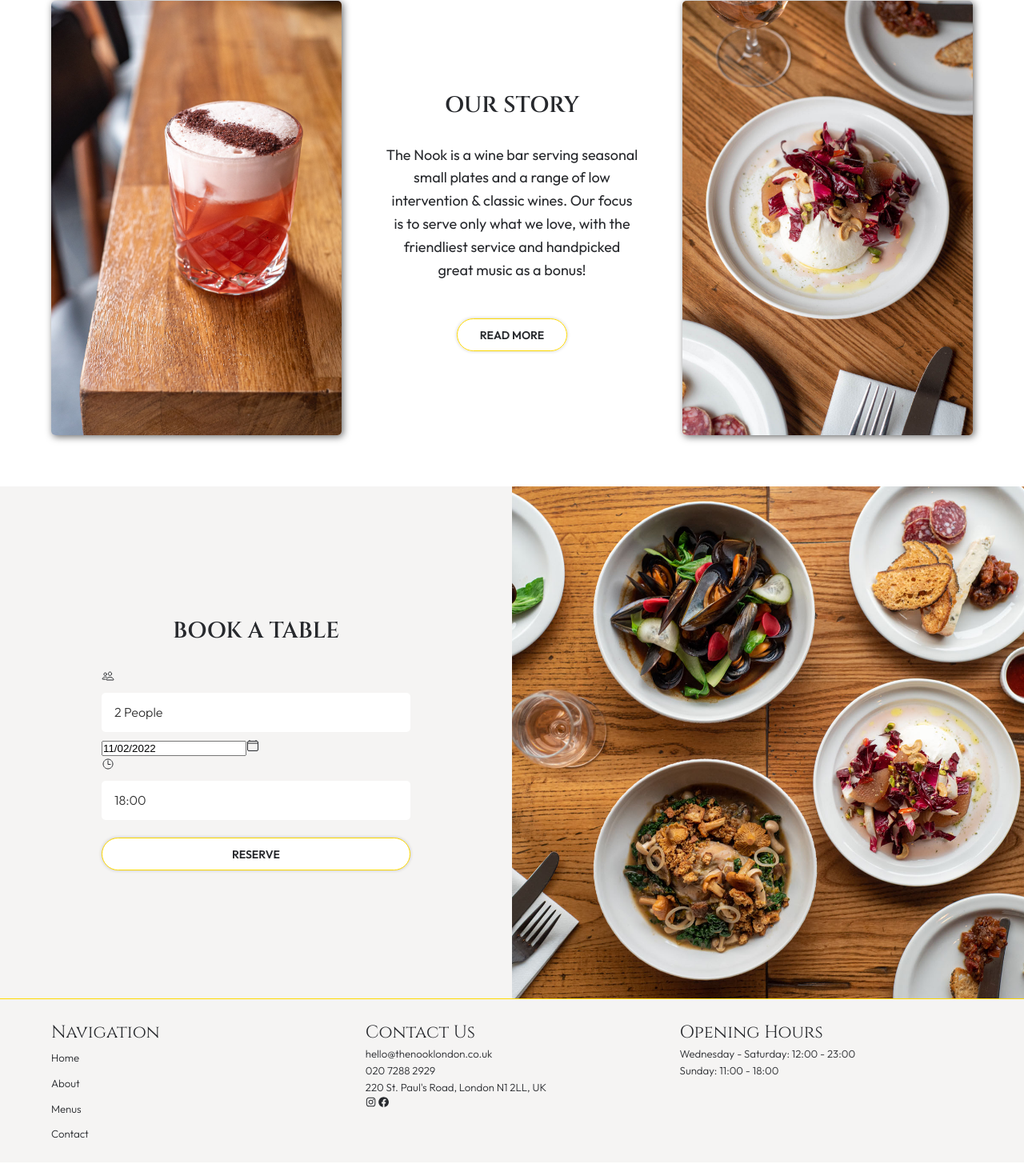
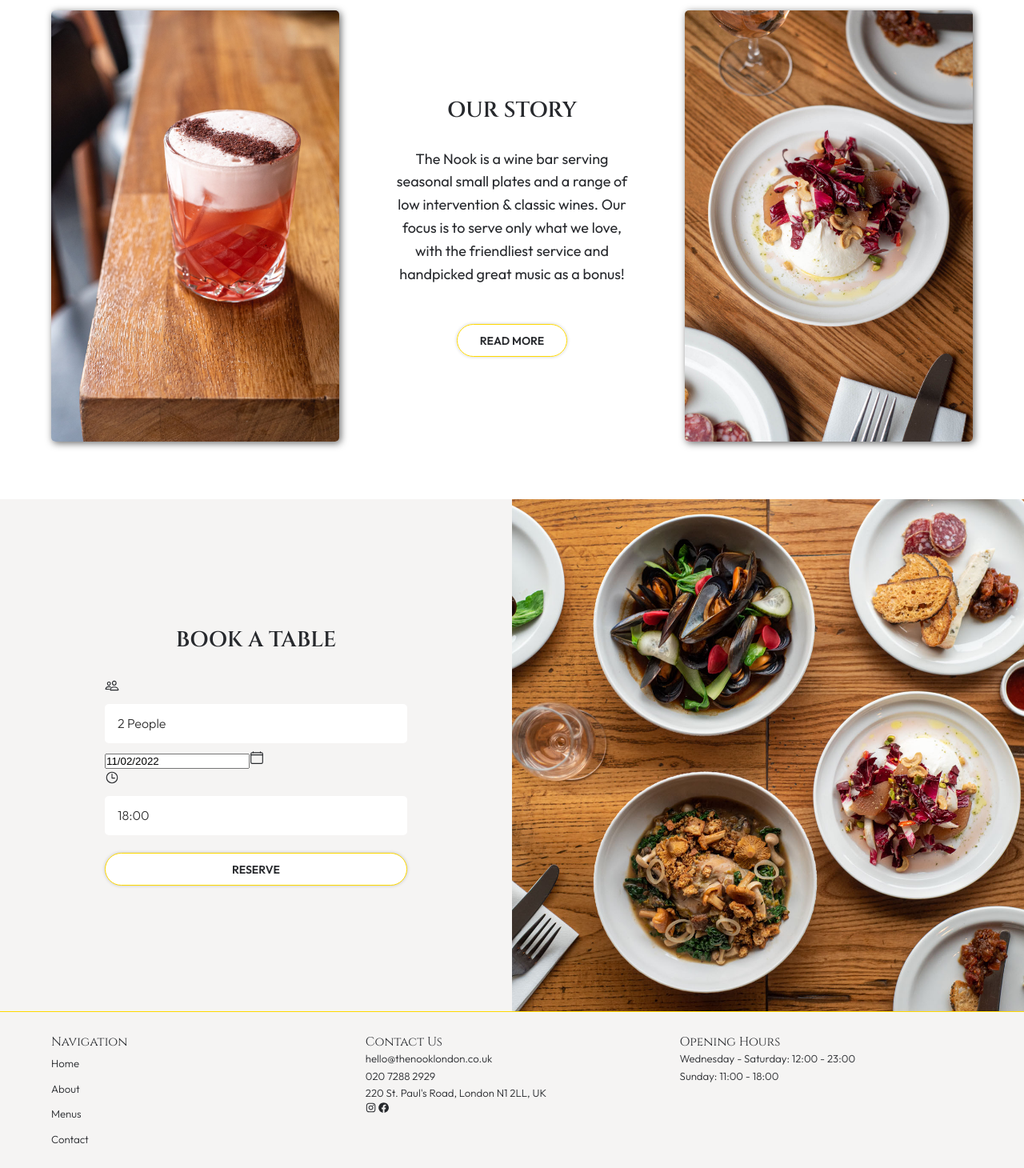
Before and after one commit to ozngnr/the-nook-website, a Gatsby site: page / in a window 1280 px wide. Shown: the part 895-2355 px from the top of the page at 80% size. Built offline with nearby package versions, Linux system fonts and the light colour scheme; Gatsby itself is replaced by a stand-in of ours; a web font is replaced by a local one.

Commit message:
changed font size

```diff
--- a/src/pages/about.js
+++ b/src/pages/about.js
@@ -85,6 +85,8 @@
                   alt="turntable"
                   placeholder="none"
                 />
+              </div>
+            </div>
             <span className={styles.photoCredit}>
               <em>
                 Photo by{" "}
@@ -99,8 +101,6 @@
             </span>
           </div>
         </div>
-          </div>
-        </div>
       </section>
     </Layout>
   )
--- a/src/styles/global.css
+++ b/src/styles/global.css
@@ -32,7 +32,7 @@
   position: relative;
   font-family: var(--ff-text);
   color: var(--clr-text);
-  font-size: 16px;
+  font-size: 18px;
   line-height: 1.4;
 }
 /* TYPOGRAPHY */
@@ -50,21 +50,6 @@
 
 a {
   text-decoration: none;
-}
-
-@media (min-width: 900px) {
-  h1 {
-    font-size: 2.25rem;
-  }
-  h2 {
-    font-size: 1.75rem;
-  }
-  h3 {
-    font-size: 1.375rem;
-  }
-  p {
-    font-size: 1.125rem;
-  }
 }
 
 /* Layout */
--- a/src/styles/menus.module.css
+++ b/src/styles/menus.module.css
@@ -40,7 +40,7 @@
 /* Navigation */
 .navigation {
   display: grid;
-  grid-template-columns: repeat(3, minmax(0, 150px));
+  grid-template-columns: repeat(3, minmax(0, 160px));
   text-align: center;
   list-style: none;
   margin: 2em 0 2em;
```
Also changed, not shown: src/styles/about.module.css (+6 -5 lines). Lines whose indentation alone changed are shown as unchanged.
